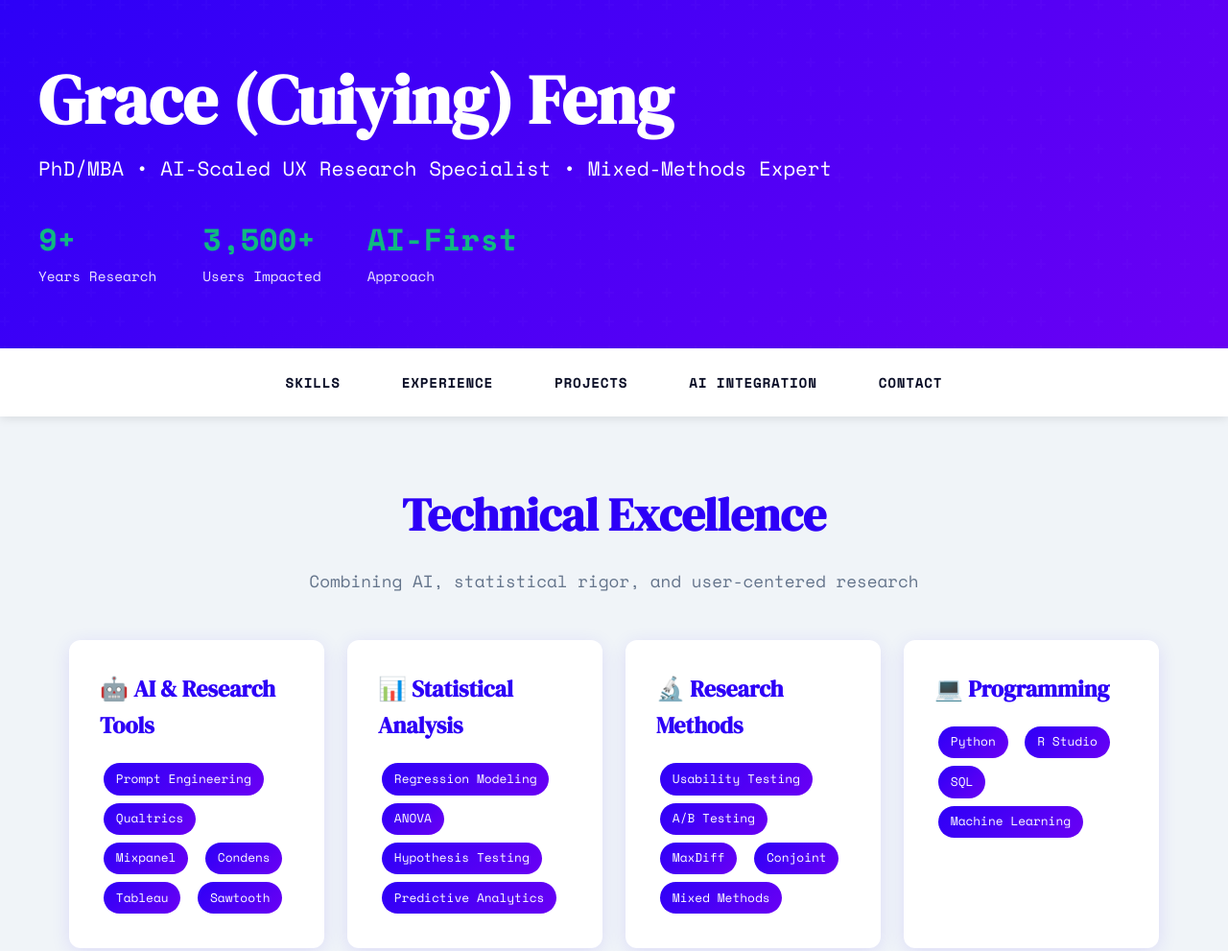
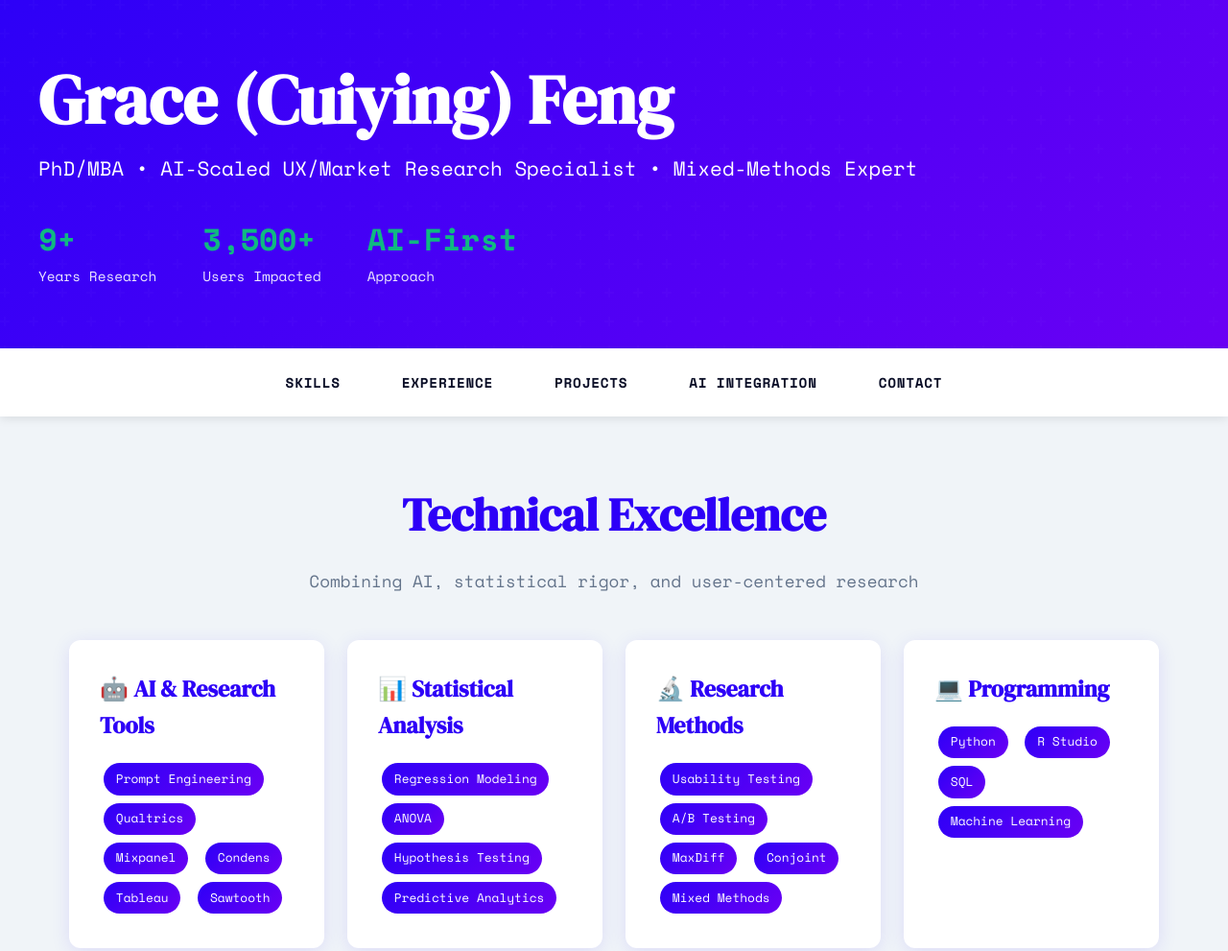
Before and after one commit to Grace-Cambridge/Grace-Cambridge.github.io, a plain HTML site: page index.html in a window 1280 px wide. Shown: the top 991 px of the page at 96% size. Drawn offline with nearby package versions, Linux system fonts and the light colour scheme.

Commit message:
Update index.html

```diff
--- a/index.html
+++ b/index.html
@@ -547,7 +547,7 @@
     <header>
         <div class="header-content">
             <h1>Grace (Cuiying) Feng</h1>
-            <p class="tagline">PhD/MBA • AI-Scaled UX Research Specialist • Mixed-Methods Expert</p>
+            <p class="tagline">PhD/MBA • AI-Scaled UX/Market Research Specialist • Mixed-Methods Expert</p>
             <div class="header-stats">
                 <div class="stat">
                     <span class="stat-number">9+</span>
```
